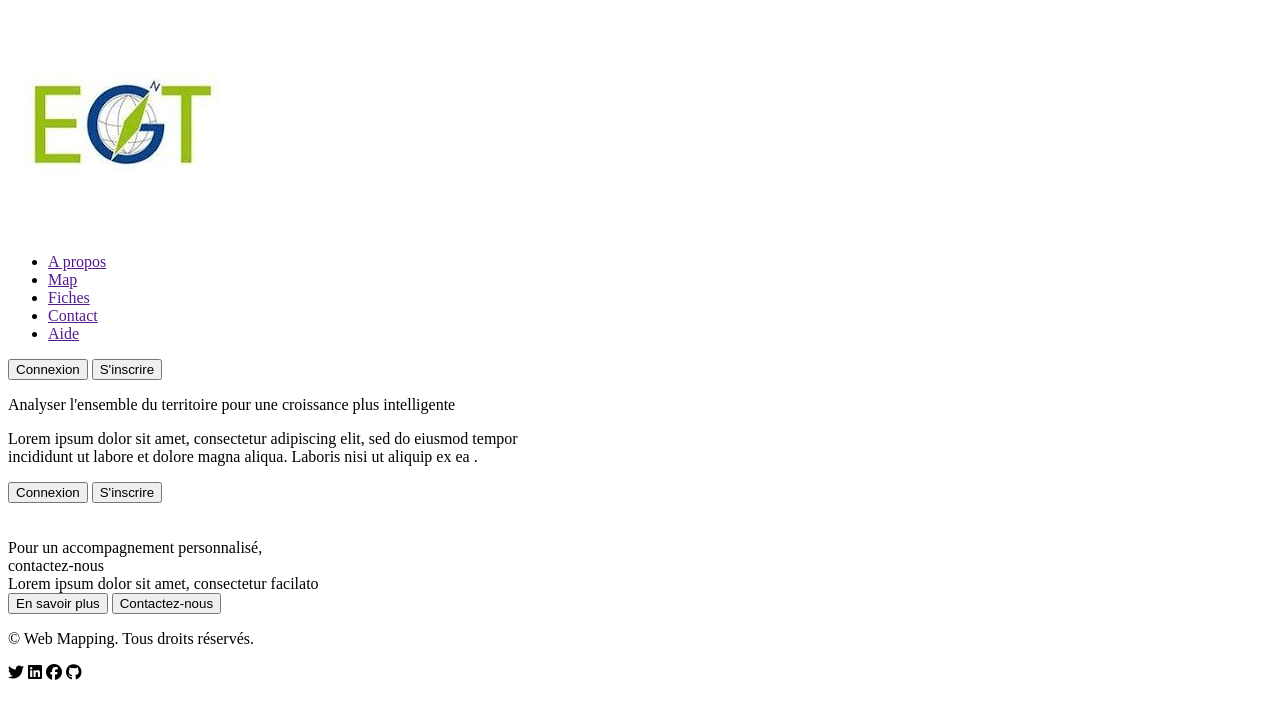
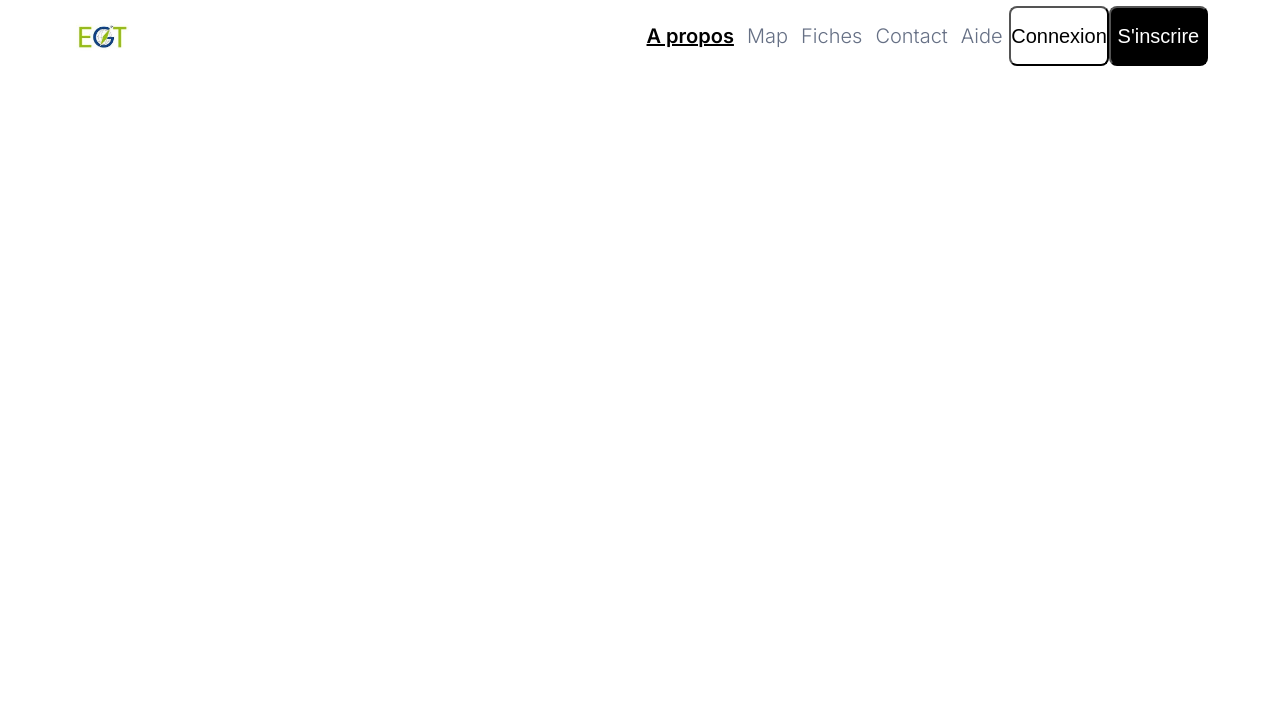
Before and after one commit to MKrouma/cours-pw-licence2, a plain HTML site: page index.html in a window 1280 px wide. Drawn offline with Linux system fonts and the light colour scheme.

Commit message:
css pour le projet

```diff
--- /dev/null
+++ b/assets/css/style.css
@@ -0,0 +1,103 @@
+/* SETUP */
+@import url('https://fonts.googleapis.com/css2?family=Inter:wght@100..900&display=swap');
+
+*{
+    padding: 0;
+    margin: 0;
+    box-sizing: border-box;
+}
+
+body{
+    font-family: "Inter", sans-serif;
+    font-size: 20px;
+    color: #667085;
+    font-weight: 300;
+}
+
+/* PROJECT CSS */
+/* .nav-bar, .nb-left, .nb-right, .nbr-menu, .nbr-btn{
+    border: 1px solid red;
+} */
+
+.nav-bar{
+    height: 72px;
+    width: 100%;
+
+    display: flex;
+    justify-content: center;
+    align-items: center;
+
+    padding: 0 72px;
+}
+
+.nb-left{
+    height: 100%;
+    width: 50%;
+
+    display: flex;
+    justify-content: start;
+    align-items: center;
+}
+
+.nb-left img{
+    height: 60px;
+    width: 60px;
+}
+
+.nb-right{
+    height: 100%;
+    width: 50%;
+
+    display: flex;
+    justify-content: start;
+    align-items: center;
+}
+
+.nbr-menu{
+    height: 100%;
+    width: 65%;
+
+    display: flex;
+    justify-content: space-around;
+    align-items: center;
+}
+
+#menu-apropos{
+    color: black;
+    font-weight: 600;
+    text-decoration: underline black;
+}
+
+.nbr-menu p a{
+    color: #667085;
+    text-decoration: none;
+}
+
+
+.nbr-btn{
+    height: 100%;
+    width: 35%;
+
+    display: flex;
+    justify-content: space-between;
+    align-items: center;
+}
+
+
+.btn-black{
+    width: 100px;
+    height: 60px;
+    background-color: #000000;
+    color : white;
+    font-size: 20px;
+    border-radius: 8px;
+}
+
+.btn-white{
+    width: 100px;
+    height: 60px;
+    background-color: #FFFFFF;
+    color : black;
+    font-size: 20px;
+    border-radius: 8px;
+}
--- /dev/null
+++ b/exercices/style.css
@@ -0,0 +1,63 @@
+*{
+    padding: 0;
+    margin: 0;
+}
+
+.main, .main-left, .main-right,
+.mr-qui, .mr-pl, .mr-pay, .mr-table, .mr-sign{
+    border: 1px solid red;
+}
+
+.main{
+    width: 595px;
+    height: 842px;
+
+    display: flex;
+    justify-content: start;
+    align-items: start;
+
+    border-radius: 4px;
+}
+
+.main-left{
+    width: 10px;
+    height: 100%;
+
+    border-radius: 4px;
+    background-color: #3AC2C2;
+}
+
+.main-right{
+    width: 832px;
+    height: 100%;
+
+    display: flex;
+    flex-direction: column;
+    justify-content: start;
+    align-items: start;
+}
+
+.mr-qui{
+    width: 100%;
+    height: 10%;
+}
+
+.mr-pl{
+    width: 100%;
+    height: 15%;
+}
+
+.mr-pay{
+    width: 100%;
+    height: 15%;
+}
+
+.mr-table{
+    width: 100%;
+    height: 35%;
+}
+
+.mr-sign{
+    width: 100%;
+    height: 25%;
+}
--- a/index.html
+++ b/index.html
@@ -5,34 +5,33 @@
     <meta name="viewport" content="width=device-width, initial-scale=1.0">
     <title>Projet Cours</title>
     <script src="https://kit.fontawesome.com/ef07e6b6ce.js" crossorigin="anonymous"></script>
+    <link rel="stylesheet" href="assets\css\style.css">
 </head>
 <body>
     <!-- Nav bar -->
-    <section>
-        <div>
+    <section class="nav-bar">
+        <div class="nb-left">
             <img src=".\assets\img\logo-egt.jpeg" alt="Logo EGT">
         </div>
 
-        <div>
-            <div>
-                <ul>
-                    <li><a href="">A propos</a></li>
-                    <li><a href="">Map</a></li>
-                    <li><a href="">Fiches</a></li>
-                    <li><a href="">Contact</a></li>
-                    <li><a href="">Aide</a></li>
-                </ul>
+        <div class="nb-right">
+            <div class="nbr-menu">
+                <p><a id="menu-apropos" href="">A propos</a></p>
+                <p><a href="">Map</a></p>
+                <p><a href="">Fiches</a></p>
+                <p><a href="">Contact</a></p>
+                <p><a href="">Aide</a></p>
             </div>
 
-            <div>
-                <button>Connexion</button>
-                <button>S'inscrire</button>
+            <div class="nbr-btn">
+                <button class="btn-white">Connexion</button>
+                <button class="btn-black">S'inscrire</button>
             </div>
         </div>
     </section>
 
     <!-- Proposition de valeur -->
-    <section>
+    <!-- <section>
         <div>
             <p>Analyser l'ensemble du territoire pour une croissance plus intelligente</p>
         </div>
@@ -43,18 +42,18 @@
         </div>
 
         <div>
-            <button>Connexion</button>
-            <button>S'inscrire</button>
+            <button class="btn-white">Connexion</button>
+            <button class="btn-black">S'inscrire</button>
         </div>
 
         <div>
             <br>
             <img src=".\assets\img\image-application.png" alt="">
         </div>
-    </section>
+    </section> -->
 
     <!-- Accompagnement -->
-    <section>
+    <!-- <section>
         <div>
             <div>Pour un accompagnement personnalisé,
                 <br>contactez-nous
@@ -65,10 +64,10 @@
             <button>En savoir plus</button>
             <button>Contactez-nous</button>
         </div>
-    </section>
+    </section> -->
 
     <!-- Footer -->
-    <section>
+    <!-- <section>
         <div>
             <p>© Web Mapping. Tous droits réservés.</p>
         </div>
@@ -79,7 +78,7 @@
             <i class="fa-brands fa-facebook"></i>
             <i class="fa-brands fa-github"></i>
         </div>
-    </section>
+    </section> -->
 
 
 </body>
```
Also changed, not shown: exercices/index.html (added, +22 -0 lines).
